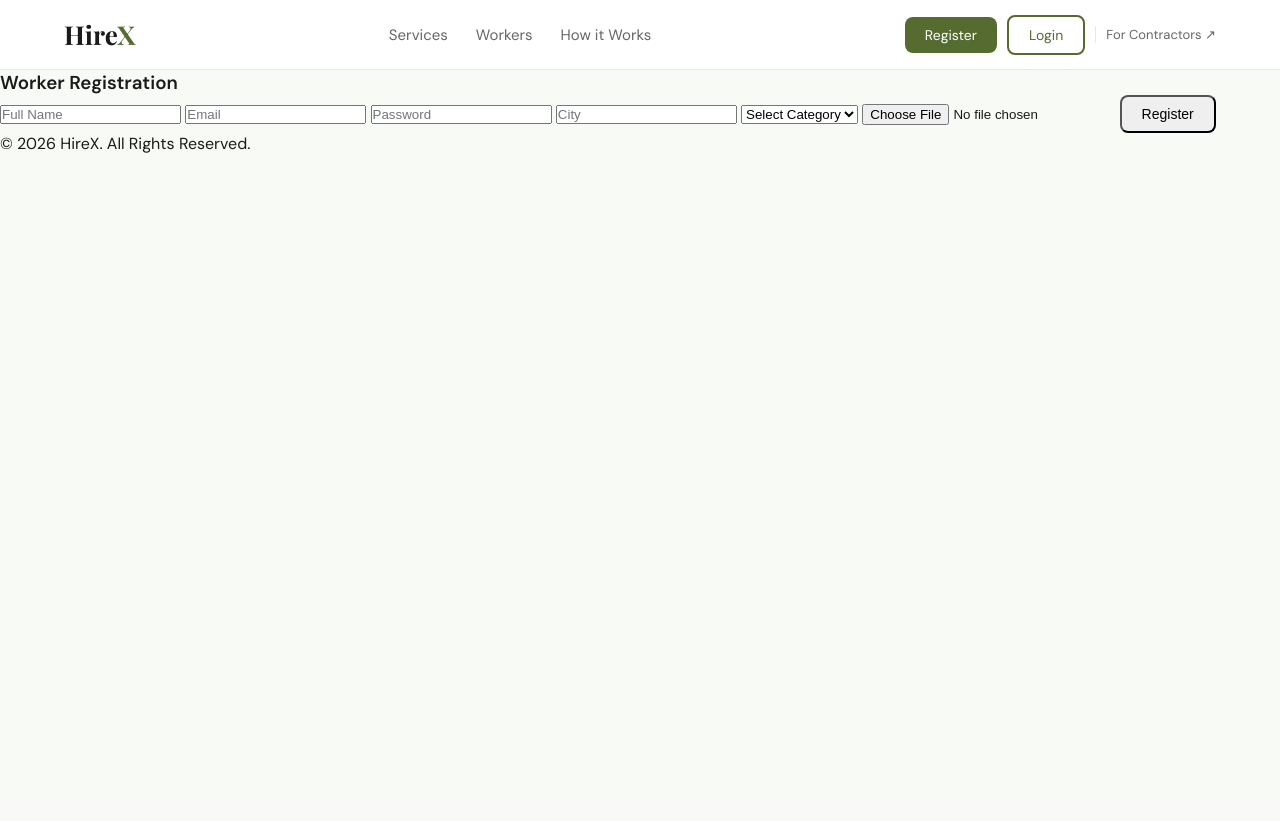
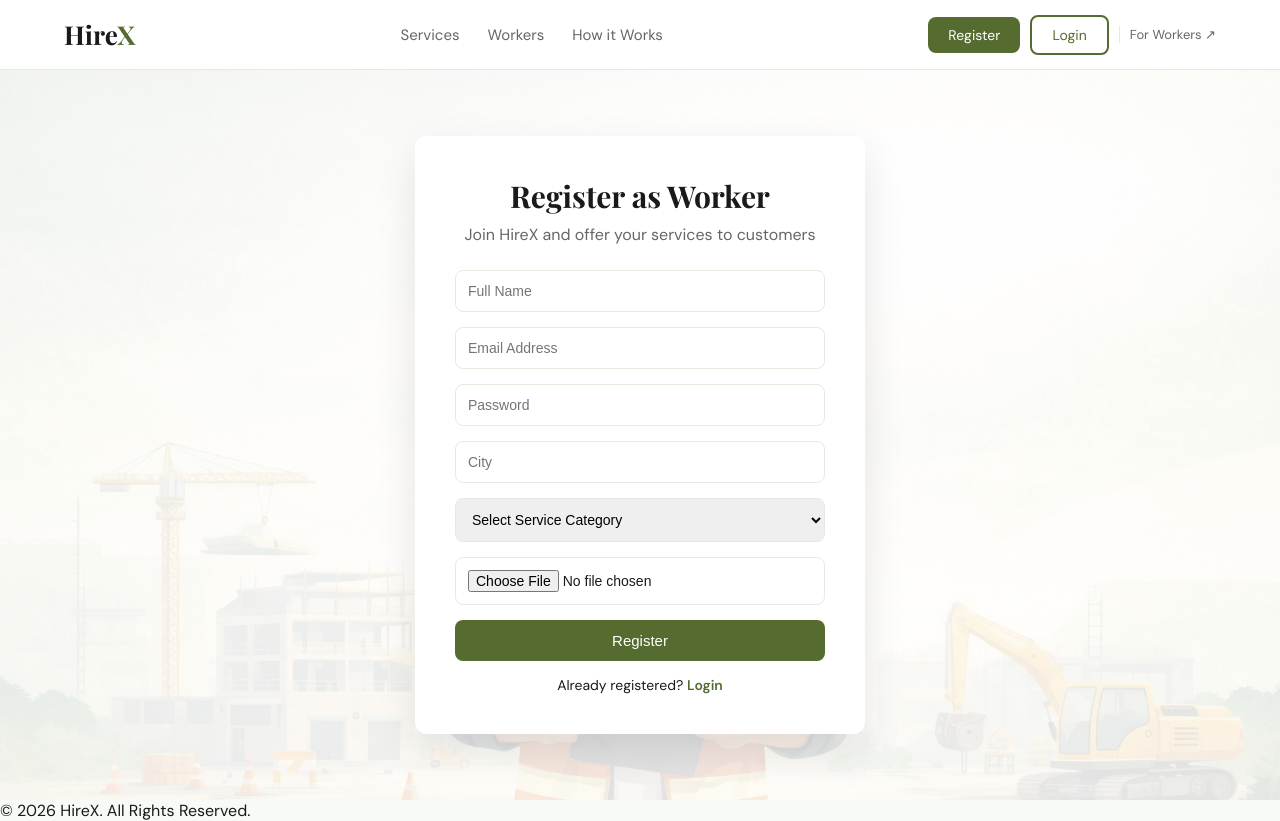
Before and after one commit to sajeerrr/Project-Hirex, a PHP site: page /worker_register.php in a window 1280 px wide. Before the commit the page ends 153 px from the top, so only its background shows below. Run offline with PHP 8.4, Linux system fonts and the light colour scheme.

Commit message:
worker-register-page completed

```diff
--- a/assets/css/styles.css
+++ b/assets/css/styles.css
@@ -238,6 +238,7 @@ transition: background 0.3s ease,
                 border-color 0.3s ease,
                 transform 0.2s ease,
                 box-shadow 0.2s ease;
+box-shadow:0 10px 30px rgba(0,0,0,0.1);
 }
 
 
@@ -504,3 +505,110 @@ text-decoration:none;
 font-weight:600;
 
 }
+
+
+
+
+
+
+
+
+
+
+/* WORKER REGISTER PAGE */
+
+.worker-register-section{
+
+min-height:calc(100vh - 70px);
+display:flex;
+align-items:center;
+justify-content:center;
+background:
+linear-gradient(rgba(255,255,255,0.85), rgba(255,255,255,0.85)),
+url("../images/bg.png");
+background-size:cover;
+background-position:center;
+
+}
+
+.worker-register-container{
+
+width:450px;
+max-width:90%;
+background:white;
+padding:40px;
+border-radius:12px;
+box-shadow:0 15px 40px rgba(0,0,0,0.1);
+text-align:center;
+
+}
+
+.worker-register-title{
+
+font-family:'Playfair Display',serif;
+font-size:30px;
+margin-bottom:8px;
+
+}
+
+.worker-register-sub{
+
+color:var(--muted);
+margin-bottom:25px;
+
+}
+
+.worker-register-form input,
+.worker-register-form select{
+
+width:100%;
+padding:12px;
+margin-bottom:15px;
+border:1px solid var(--border);
+border-radius:8px;
+font-size:14px;
+
+}
+
+.worker-register-form input:focus,
+.worker-register-form select:focus{
+
+outline:none;
+border-color:var(--olive);
+
+}
+
+.worker-register-btn{
+
+width:100%;
+padding:12px;
+background:var(--olive);
+color:white;
+border:none;
+border-radius:8px;
+font-size:15px;
+cursor:pointer;
+transition:0.3s;
+
+}
+
+.worker-register-btn:hover{
+
+background:var(--olive-light);
+
+}
+
+.worker-register-login{
+
+margin-top:15px;
+font-size:14px;
+
+}
+
+.worker-register-login a{
+
+color:var(--olive);
+text-decoration:none;
+font-weight:600;
+
+}
--- a/includes/header.php
+++ b/includes/header.php
@@ -36,8 +36,8 @@ Hire<span>X</span>
 <a href="register.php" class="btn btn-primary">Register</a>
 <a href="login.php" class="btn btn-outline">Login</a>
 
-<a href="#" class="contractor-link">
-For Contractors ↗
+<a href="worker_register.php" class="contractor-link">
+For Workers ↗
 </a>
 
 </div>
--- a/register.php
+++ b/register.php
@@ -1,11 +1,8 @@
 <?php include("includes/header.php"); ?>
 
 <section class="register-section">
-
 <div class="register-container">
-
 <h2 class="register-title">Create Account</h2>
-
 <p class="register-sub">
 Join HireX to find trusted workers near you
 </p>
--- a/worker_register.php
+++ b/worker_register.php
@@ -1,30 +1,74 @@
 <?php include("includes/header.php"); ?>
 
-<div class="container py-5">
-    <div class="row justify-content-center">
-        <div class="col-md-6">
-            <div class="card shadow p-4">
-                <h3 class="text-center mb-3">Worker Registration</h3>
-                <form method="POST" enctype="multipart/form-data">
-                    <input type="text" class="form-control mb-3" placeholder="Full Name" required>
-                    <input type="email" class="form-control mb-3" placeholder="Email" required>
-                    <input type="password" class="form-control mb-3" placeholder="Password" required>
-                    <input type="text" class="form-control mb-3" placeholder="City" required>
+<section class="worker-register-section">
 
-                    <select class="form-select mb-3" required>
-                        <option>Select Category</option>
-                        <option>Electrician</option>
-                        <option>Plumber</option>
-                        <option>Carpenter</option>
-                    </select>
+<div class="worker-register-container">
 
-                    <input type="file" class="form-control mb-3">
+<h2 class="worker-register-title">Register as Worker</h2>
 
-                    <button class="btn btn-warning w-100">Register</button>
-                </form>
-            </div>
-        </div>
-    </div>
+<p class="worker-register-sub">
+Join HireX and offer your services to customers
+</p>
+
+<form class="worker-register-form" method="POST" enctype="multipart/form-data">
+
+<input
+type="text"
+name="name"
+placeholder="Full Name"
+required
+>
+
+<input
+type="email"
+name="email"
+placeholder="Email Address"
+required
+>
+
+<input
+type="password"
+name="password"
+placeholder="Password"
+required
+>
+
+<input
+type="text"
+name="city"
+placeholder="City"
+required
+>
+
+<select name="category" required>
+
+<option value="">Select Service Category</option>
+<option>Electrician</option>
+<option>Plumber</option>
+<option>Carpenter</option>
+<option>Painter</option>
+<option>Technician</option>
+
+</select>
+
+<input
+type="file"
+name="photo"
+>
+
+<button type="submit" class="worker-register-btn">
+Register
+</button>
+
+</form>
+
+<p class="worker-register-login">
+Already registered?
+<a href="login.php">Login</a>
+</p>
+
 </div>
 
+</section>
+
 <?php include("includes/footer.php"); ?>
```
Also changed, not shown: database/db.php (added, +9 -0 lines).
